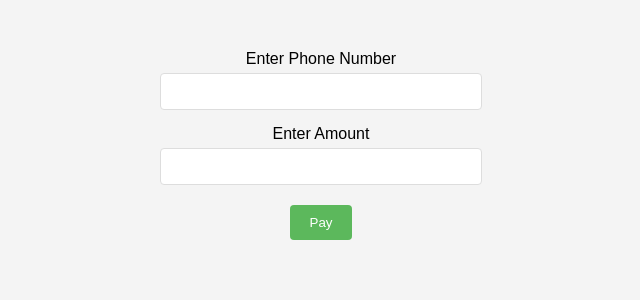
After one commit to petermaturwe/Lean-Finacial-limited-system, a Django app: page /stk/ in a window 1280 px wide. The commit adds this page. Shown: the top 300 px of the page, without its empty margins (319-959 px from the left). Run offline with Django 4.2, Linux system fonts and the light colour scheme.

Commit message:
added the mpesa section and form

```diff
--- /dev/null
+++ b/lean/financial/static/js/script.js
@@ -0,0 +1,15 @@
+document.getElementById('pay-button').addEventListener('click', function() {
+    var form = document.getElementById('payment-form');
+    var successMessage = document.getElementById('success-message');
+
+    // Hide the form
+    form.style.display = 'none';
+
+    // Show the success message
+    successMessage.classList.remove('hidden');
+});
+
+document.getElementById('save-transaction').addEventListener('click', function() {
+    // Here you can handle the saving of the transaction
+    alert('Transaction saved!'); // Placeholder for demonstration
+});
--- a/lean/financial/static/src/add-client.css
+++ b/lean/financial/static/src/add-client.css
@@ -68,12 +68,12 @@ input, select {
 }
 
 .calculator-button {
-    background-color: #3498db;
+    background-color: #FF6534;
     margin-bottom: 10px;
 }
 
 .submit-button {
-    background-color: #2ecc71;
+    background-color: #30aabc;
 }
 
 /* Responsive Styles */
--- /dev/null
+++ b/lean/financial/static/src/mpesa.css
@@ -0,0 +1,49 @@
+body, html {
+    margin: 0;
+    padding: 0;
+    font-family: 'Arial', sans-serif;
+    background-color: #f4f4f4;
+    text-align: center;
+}
+
+.container {
+    padding-top: 50px;
+}
+
+.form-group {
+    margin-bottom: 15px;
+}
+
+label, input {
+    display: block;
+    margin: auto;
+    width: 80%;
+    max-width: 300px;
+}
+
+input {
+    padding: 10px;
+    margin-top: 5px;
+    border: 1px solid #ddd;
+    border-radius: 4px;
+}
+
+button {
+    padding: 10px 20px;
+    border: none;
+    border-radius: 4px;
+    color: white;
+    background-color: #5cb85c;
+    cursor: pointer;
+    display: block;
+    margin: 20px auto;
+}
+
+.hidden {
+    display: none;
+}
+
+.checkmark-icon {
+    font-size: 50px;
+    color: #5cb85c;
+}
--- a/lean/financial/templates/add-client.html
+++ b/lean/financial/templates/add-client.html
@@ -33,7 +33,11 @@
                 <label for="loan-type">Loan Type</label>
                 <select id="loan-type" name="loan-type" required>
                     <option value="">Select Loan Type</option>
-                    <!-- Add loan type options here -->
+                    <option value="">Asset Management Loan</option>
+                    <option value="">Log Book Loans</option>
+                    <option value="">Plug Loans</option>
+                    <option value="">Special Loans</option>
+
                 </select>
             </div>
             <div class="form-group half-width">
--- a/lean/financial/templates/index.html
+++ b/lean/financial/templates/index.html
@@ -25,6 +25,7 @@
         <button class="debtor-class" style="background-color: #070707; padding: 30px; border-radius: 100%; border: 1px solid #30aabc; height: 150px; width: 150px; cursor:pointer; "><i class="fas fa-book-open" style="color: white; "></i> <br /><br /><p style="color:white;">Log Book Loans</p></button>
         <button class="debtor-class" style="background-color: #FF6534; padding: 30px; border-radius: 100%; height: 150px; width: 150px; cursor:pointer; "><i class="fas fa-plug" style="color: white; "></i> <br /><br /><p style="color:white;">Plug Loans</p></button>
         <button class="debtor-class" style="background-color: #4ECB71; padding: 30px; border-radius: 100%; border: 1px solid #30aabc; height: 150px; width: 150px; cursor:pointer; "><i class="fas fa-bowling-ball" style="color: white; "></i> <br /><br /><p style="color:white;">Special Loans</p></button>
+        <a href="{% url 'stk'%}"><button class="debtor-class" style="background-color: white; padding: 30px; border-radius: 100%; border: 1px solid green; height: 150px; width: 150px; cursor:pointer; "><img src="{% static 'images/mpesa.png'%}" style="height:40px; width:70px;"> <br /><br />Use Mpesa STK Push  </button></a>
     </nav>
     <div>
         <button class="calculator">CALCULATOR</button>
--- /dev/null
+++ b/lean/financial/templates/mpesa-payment.html
@@ -0,0 +1,34 @@
+{% load static %}
+<!DOCTYPE html>
+<html lang="en">
+<head>
+    <meta charset="UTF-8">
+    <meta name="viewport" content="width=device-width, initial-scale=1.0">
+    <title>Simple Payment Form</title>
+    <link rel="stylesheet" href="{% static 'src/mpesa.css' %}">
+</head>
+<body>
+
+<div class="container">
+    <form id="payment-form">
+        <div class="form-group">
+            <label for="phone-number">Enter Phone Number</label>
+            <input type="tel" id="phone-number" name="phone-number" required>
+        </div>
+        <div class="form-group">
+            <label for="amount">Enter Amount</label>
+            <input type="number" id="amount" name="amount" required>
+        </div>
+        <button type="button" id="pay-button">Pay</button>
+    </form>
+
+    <div id="success-message" class="hidden">
+        <div class="checkmark-icon">&#10004;</div>
+        <p>Payment Successfully Completed</p>
+        <button type="button" id="save-transaction">Save Transaction</button>
+    </div>
+</div>
+
+<script src="{% static 'js/script.js'%}"></script>
+</body>
+</html>
--- a/lean/financial/urls.py
+++ b/lean/financial/urls.py
@@ -9,6 +9,7 @@ urlpatterns = [
     path('index/', views.index, name='index'),
     path('asset/', views.asset, name='asset'),
     path('client/', views.client, name='client'),
+    path('stk/', views.stk, name='stk'),
     path('adddebtor/', views.adddebtor, name='adddebtor'),
     path('api/b2b/payment/', B2BPaymentAPIView.as_view(), name='b2b_payment'),
 
--- a/lean/financial/views.py
+++ b/lean/financial/views.py
@@ -24,6 +24,8 @@ def client(request):
 def adddebtor(request):
     return render(request, 'add-client.html')
 
+def stk(request):
+    return render(request, 'mpesa-payment.html')
 
 @method_decorator(csrf_exempt, name='dispatch')
 class B2BPaymentAPIView(APIView):
```
Also changed, not shown: lean/financial/static/images/mpesa.png (added).
